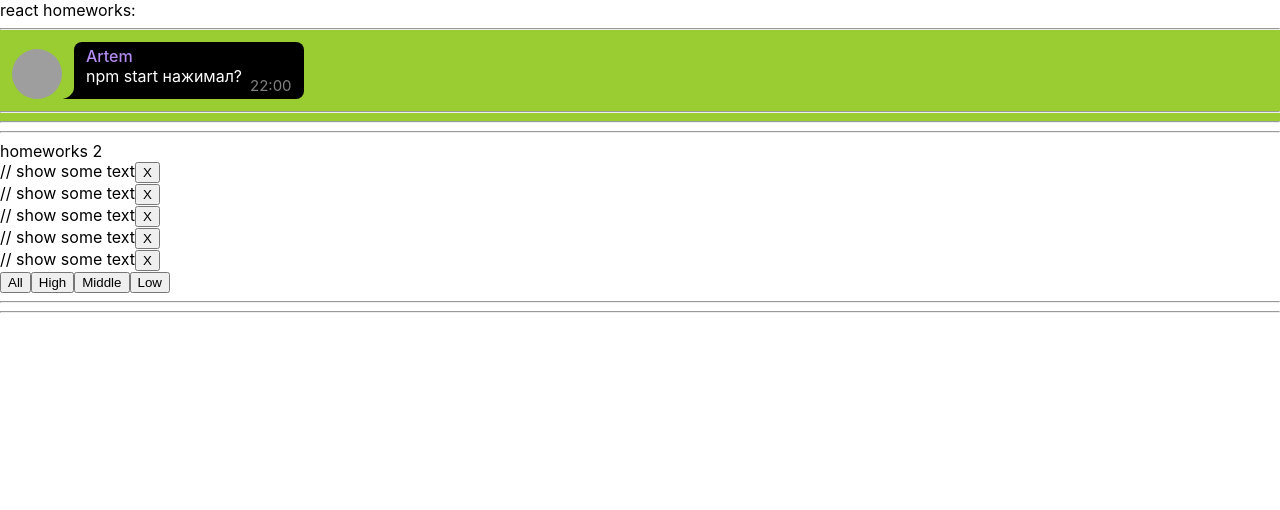
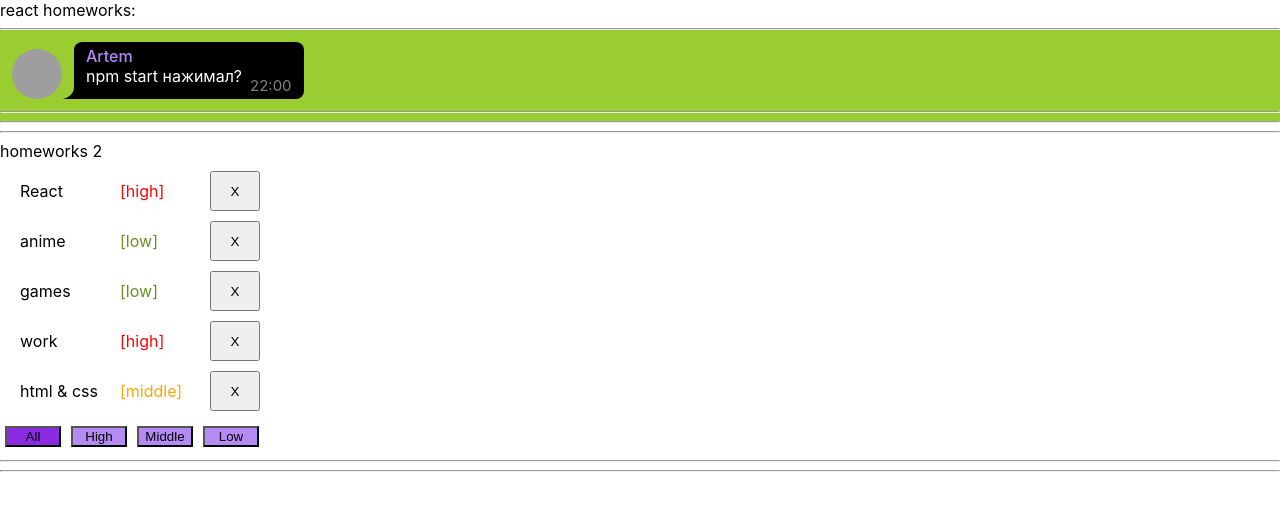
Before and after one commit to AnaKhurs/my-homeworks, a React (Create React App) app: page / in a window 1280 px wide. Shown: the top 510 px of the page. Built offline with nearby package versions, Linux system fonts and the light colour scheme; grey boxes are pictures that could not be loaded.

Commit message:
module.css - style

```diff
--- a/src/p2-homeworks/h1/HW1.module.css
+++ b/src/p2-homeworks/h1/HW1.module.css
@@ -1,3 +1,3 @@
-.dicplay{
+.display{
 background-color: yellowgreen;
 }
--- a/src/p2-homeworks/h1/HW1.tsx
+++ b/src/p2-homeworks/h1/HW1.tsx
@@ -11,7 +11,7 @@ const messageData = {
 
 function HW1() {
     return (
-        <div className={classes.dicplay}>
+        <div className={classes.display}>
             <hr/>
 
             {/*should work (должно работать)*/}
--- a/src/p2-homeworks/h1/Message.module.css
+++ b/src/p2-homeworks/h1/Message.module.css
@@ -35,7 +35,7 @@
     border-top-left-radius: 8px;
     border-top-right-radius: 8px;
     border-bottom-right-radius: 8px;
-
+    word-wrap: break-word;
 }
 
 .name_user {
--- a/src/p2-homeworks/h2/Affair.tsx
+++ b/src/p2-homeworks/h2/Affair.tsx
@@ -1,19 +1,22 @@
 import React from 'react'
 import {AffairType} from "./HW2";
+import classes from './Affairs.module.css'
 
 type AffairPropsType = {
     // key не нужно типизировать
     affair: AffairType
-    deleteAffairCallback:  (_id: number) => void
+    deleteAffairCallback: (_id: number) => void
 }
 
 function Affair(props: AffairPropsType) {
     const deleteCallback = () => props.deleteAffairCallback(props.affair._id)
 
+    const priorityClass = classes.task + ' ' + classes[props.affair.priority]
+
     return (
-        <div>
-            // show some text
-
+        <div className={classes.tasksBlock}>
+            <div className={classes.task}>{props.affair.name}</div>
+            <div className={priorityClass}>[{props.affair.priority}]</div>
             <button onClick={deleteCallback}>X</button>
         </div>
     )
--- a/src/p2-homeworks/h2/Affairs.module.css
+++ b/src/p2-homeworks/h2/Affairs.module.css
@@ -1,3 +1,32 @@
-.someClass {
+.tasksBlock {
+    display: grid;
+    grid-template-columns: 100px 100px 50px;
+    margin:10px;
+}
 
+.task {
+    margin: 10px;
+    width: 100px;
 }
+
+.low {
+    color: olivedrab;
+}
+
+.middle {
+    color: orange;
+}
+
+.high {
+    color: red;
+}
+
+.button{
+    margin: 5px;
+    width: 56px;
+    background: #b48bf2;
+}
+
+.active{
+    background: blueviolet;
+}
--- a/src/p2-homeworks/h2/Affairs.tsx
+++ b/src/p2-homeworks/h2/Affairs.tsx
@@ -1,17 +1,19 @@
 import React from 'react'
 import Affair from './Affair'
 import {AffairType, FilterType} from './HW2'
+import classes from './Affairs.module.css'
 
-type AffairsPropsType = { // need to fix any
+type AffairsPropsType = {
     data: Array<AffairType>
     setFilter: (filter: FilterType) => void
     deleteAffairCallback: (_id: number) => void
+    filter: FilterType
 }
 
 
 function Affairs(props: AffairsPropsType) {
     const mappedAffairs = props.data.map((a: AffairType) => (
-        <Affair // should work
+        <Affair
             key={a._id} // кеи ОБЯЗАТЕЛЬНЫ в 99% - так что лучше их писать всегда при создании компонент в мапе
             affair={a}
             deleteAffairCallback={props.deleteAffairCallback}
@@ -20,7 +22,7 @@ function Affairs(props: AffairsPropsType) {
 
     const setAll = () => {
         props.setFilter('all')
-    } // need to fix
+    }
     const setHigh = () => {
         props.setFilter('high')
     }
@@ -31,15 +33,21 @@ function Affairs(props: AffairsPropsType) {
         props.setFilter('low')
     }
 
+
+    const cnAll = classes.button + " " + (props.filter === 'all' ? classes.active : "")
+    const cnHigh = classes.button + " " + (props.filter === 'high' ? classes.active : "")
+    const cnMiddle = classes.button + " " + (props.filter === 'middle' ? classes.active : "")
+    const cnLow = classes.button + " " + (props.filter === 'low' ? classes.active : "")
+
     return (
         <div>
 
             {mappedAffairs}
 
-            <button onClick={setAll}>All</button>
-            <button onClick={setHigh}>High</button>
-            <button onClick={setMiddle}>Middle</button>
-            <button onClick={setLow}>Low</button>
+            <button onClick={setAll} className={cnAll}>All</button>
+            <button onClick={setHigh} className={cnHigh}>High</button>
+            <button onClick={setMiddle} className={cnMiddle}>Middle</button>
+            <button onClick={setLow} className={cnLow}>Low</button>
         </div>
     )
 }
--- a/src/p2-homeworks/h2/HW2.tsx
+++ b/src/p2-homeworks/h2/HW2.tsx
@@ -22,17 +22,11 @@ const defaultAffairs: Array<AffairType> = [
 // pure helper functions
 export const filterAffairs = (affairs: Array<AffairType>, filter: FilterType): Array<AffairType> => {
     if (filter === 'all') return affairs
-    //else return // need to fix
-    else if (filter === 'high') {
-        return affairs.filter(i => i.priority === 'high')
-    }
-    else if (filter === 'low') {
-        return affairs.filter(i => i.priority === 'high')
-    } else {
-        return affairs.filter(i => i.priority === 'middle')
-    }
+    else if (filter === 'high') return affairs.filter(i => i.priority === 'high')
+    else if (filter === 'low') return affairs.filter(i => i.priority === 'high')
+    else return affairs.filter(i => i.priority === 'middle') //else return affairs.filter(i => i.priority === filter)
 }
-export const deleteAffair = (affairs: Array<AffairType>, _id: number): Array<AffairType> => { // need to fix any
+export const deleteAffair = (affairs: Array<AffairType>, _id: number): Array<AffairType> => {
     return affairs.filter(i => i._id !== _id)
 
 }
@@ -54,6 +48,7 @@ function HW2() {
                 data={filteredAffairs}
                 setFilter={setFilter}
                 deleteAffairCallback={deleteAffairCallback}
+                filter={filter}
             />
 
             <hr/>
```
